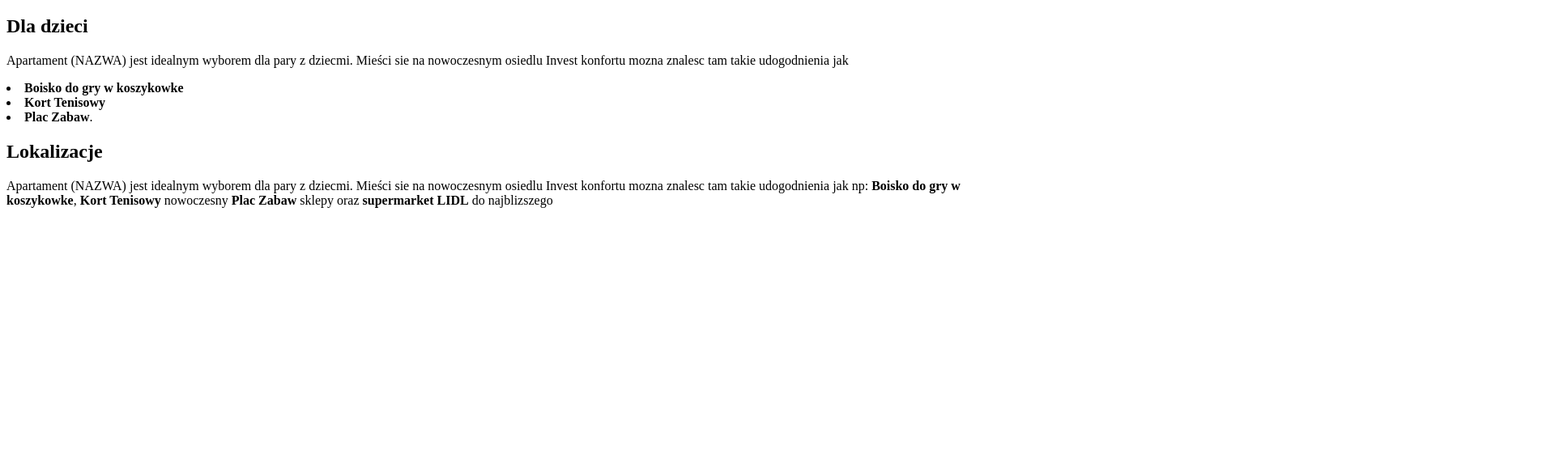
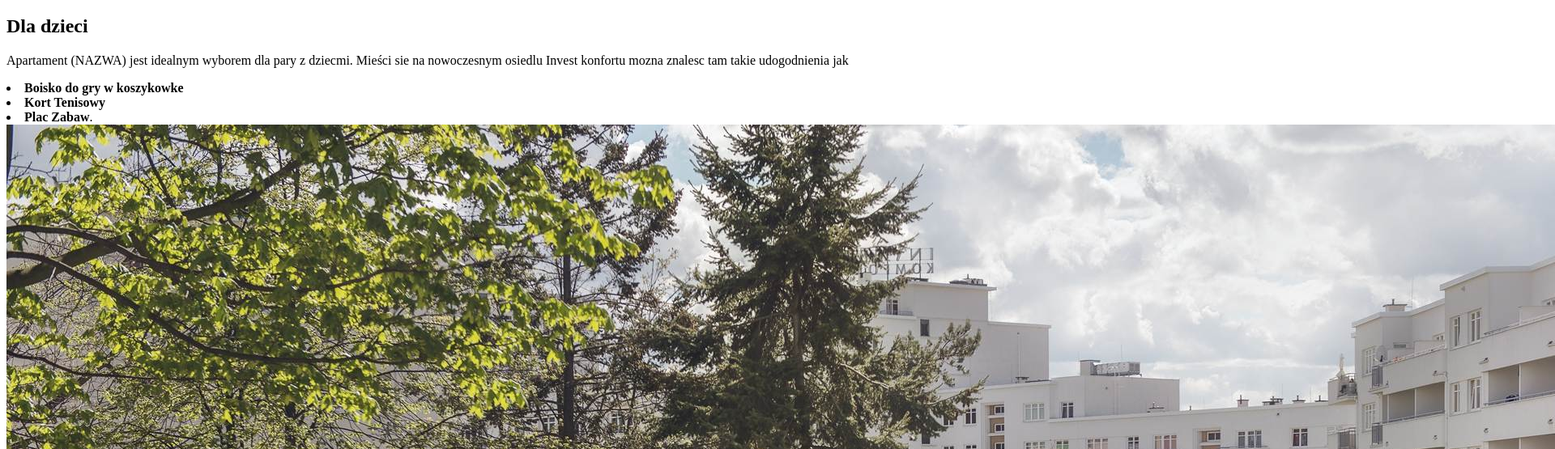
Before and after one commit to Mikucki/MyHome, a plain HTML site: page index.html in a window 1280 px wide. Shown: the part 61-616 px from the top of the page at 81% size, 1920 px wide, since content can reach past the window. Drawn offline with Linux system fonts and the light colour scheme.

Commit message:
added photos of a place

```diff
--- a/index.html
+++ b/index.html
@@ -19,11 +19,12 @@
                     <strong>Kort Tenisowy</strong>
                 </li>
                 <li>
-                    <strong>Plac Zabaw</strong>.
+                    <strong>Plac Zabaw</strong>. <img src="./images/placzabaw.jpg" alt="">
                 </li>
             </p>
 
         <h2>Lokalizacje</h2>
+
         <p>Apartament (NAZWA) jest idealnym wyborem dla pary z dziecmi. Mieści sie na nowoczesnym osiedlu Invest konfortu mozna znalesc tam takie udogodnienia jak np: <strong>Boisko do gry w koszykowke</strong>, <strong>Kort Tenisowy</strong> nowoczesny <strong>Plac Zabaw</strong> sklepy oraz <strong>supermarket LIDL</strong> do najblizszego </p>
     </div>
 </body>
```
Also changed, not shown: images/fontanna.jpg (added), images/kosz.jpg (added), images/part1.jpg (added), images/placzabaw.jpg (added), images/placzabaw2.jpg (added), images/placzabaw3.jpg (added), images/tenis.jpg (added).
